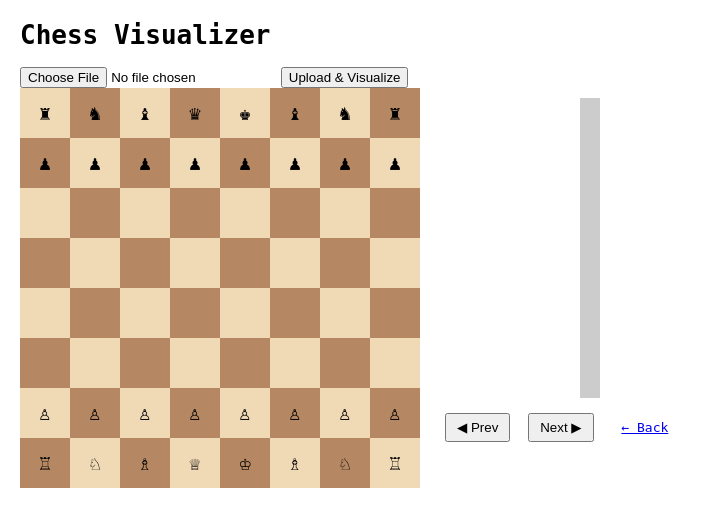
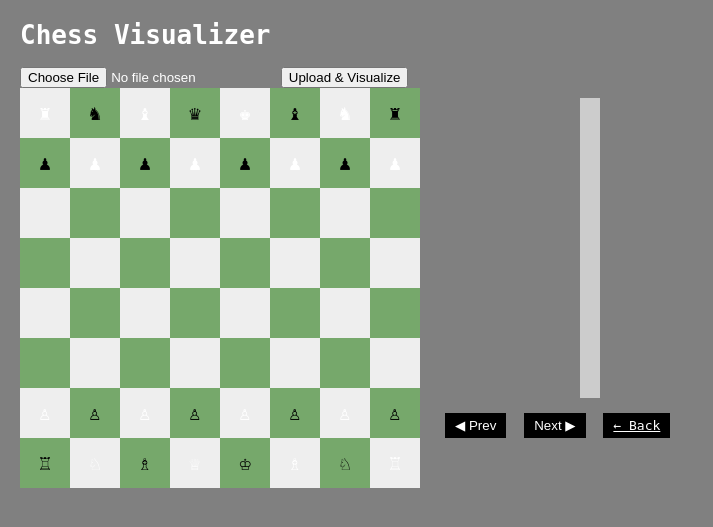
Before and after one commit to ssgssg2fan/chess, a Flask app: template templates/visualizer.html in a window 1280 px wide. Shown: the top 527 px of the page, without its empty margins (0-713 px from the left). Run offline with Flask 3, Linux system fonts and the light colour scheme; the template is opened without the code that fills it, so the values that code supplies are empty; parts of the project's set-up code (start-up, migrations or seed data) failed here and were passed over.

Commit message:
Update visualizer.html

```diff
--- a/templates/visualizer.html
+++ b/templates/visualizer.html
@@ -3,18 +3,24 @@
 <head>
     <title>Chess Visualizer</title>
     <style>
-        body { font-family: monospace; margin:20px; }
+        body {
+            font-family: monospace;
+            margin:20px;
+            background-color: #808080;
+            color: #fff;
+        }
         #container { display:flex; }
         #board { display:grid; grid-template-columns: repeat(8, 50px); grid-gap: 0; }
+
         .cell { width:50px; height:50px; text-align:center; line-height:50px; font-size:20px; }
-        .white { background-color:#f0d9b5; }
-        .black { background-color:#b58863; color:black; }
+        .white { background-color:#eee; }
+        .black { background-color:#76a86b; color:black; }
         .highlight { background-color: yellow !important; }
         #panel { margin-left:20px; width:300px; }
         #moves { max-height:400px; overflow-y:auto; font-size:14px; }
         #evalbar { width:20px; height:300px; background:#ccc; margin:10px auto; position:relative; }
         #evalfill { width:100%; background:black; position:absolute; bottom:0; }
-        .btn { margin:5px; padding:5px 10px; }
+        .btn { margin:5px; padding:5px 10px; background-color:black; color:white; border:none; cursor:pointer; }
     </style>
 </head>
 <body>
@@ -59,16 +65,9 @@ function setupBoard(fen){
             }
         }
         setupBoard(initialFEN);
+
         let cursor = 0;
         let lastMove = null;
-
-        function initBoard() {
-            for(let r=0;r<8;r++){
-                for(let f=0;f<8;f++){
-                    board[r][f]='';
-                }
-            }
-        }
 
         function drawBoard(){
             const boardDiv = document.getElementById('board');
@@ -103,17 +102,26 @@ setupBoard(initialFEN);
             const m = moves[cursor-1];
             const val = Math.max(-1,Math.min(1,m.delta/20));
             bar.style.height = ((val+1)/2*100) + '%';
-            bar.style.backgroundColor = val>=0?'black':'white';
+            bar.style.backgroundColor = val>=0?'black':'#ddd';
         }
 
         function pushMove(){
             if(cursor>=moves.length) return;
             const m = moves[cursor];
-            // 간단한 FEN 파서 없이 그냥 SAN 텍스트 표시
+            // 간단하게 SAN 첫글자 기반 임시 좌표
             const pieceChar = m.san[0];
             const color = m.color==='W'?pieceChar.toUpperCase():pieceChar.toLowerCase();
-            board[7][0]=pieceSymbols[color]||pieceSymbols['P']; // 임시 위치 표시
-            lastMove=[0,7]; // 임시
+            // FEN 파서 없이 간단 표시: 랜덤 위치 X,Y
+            let placed = false;
+            for(let r=0;r<8&&!placed;r++){
+                for(let f=0;f<8&&!placed;f++){
+                    if(board[r][f]===''){
+                        board[r][f]=pieceSymbols[color]||pieceSymbols['P'];
+                        lastMove=[r,f,r,f];
+                        placed = true;
+                    }
+                }
+            }
             cursor++;
             drawBoard(); drawMoves(); drawEvalBar();
         }
@@ -122,13 +130,16 @@ setupBoard(initialFEN);
             if(cursor<=0) return;
             cursor--;
             lastMove=null;
-            drawBoard(); drawMoves(); drawEvalBar();
+            // 단순 초기화 후 다시 셋업
+            for(let r=0;r<8;r++){
+                for(let f=0;f<8;f++){
+                    board[r][f]='';
                 }
-
-        function popMove(){
-            if(cursor<=0) return;
-            cursor--;
-            lastMove=null;
+            }
+            setupBoard(initialFEN);
+            for(let i=0;i<cursor;i++){
+                pushMove();
+            }
             drawBoard(); drawMoves(); drawEvalBar();
         }
 
@@ -141,7 +152,3 @@ setupBoard(initialFEN);
     </script>
 </body>
 </html>
-
-    </script>
-</body>
-</html>
```
Lines whose indentation alone changed are shown as unchanged.
